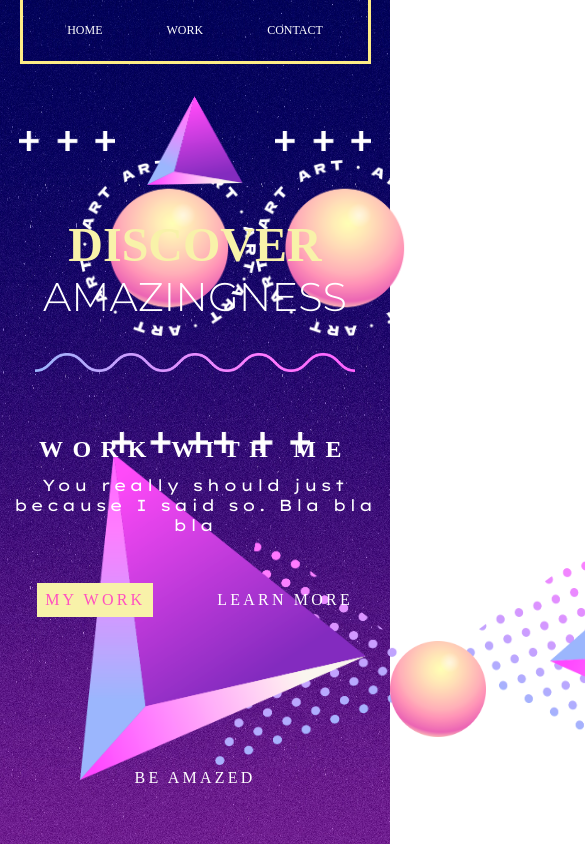
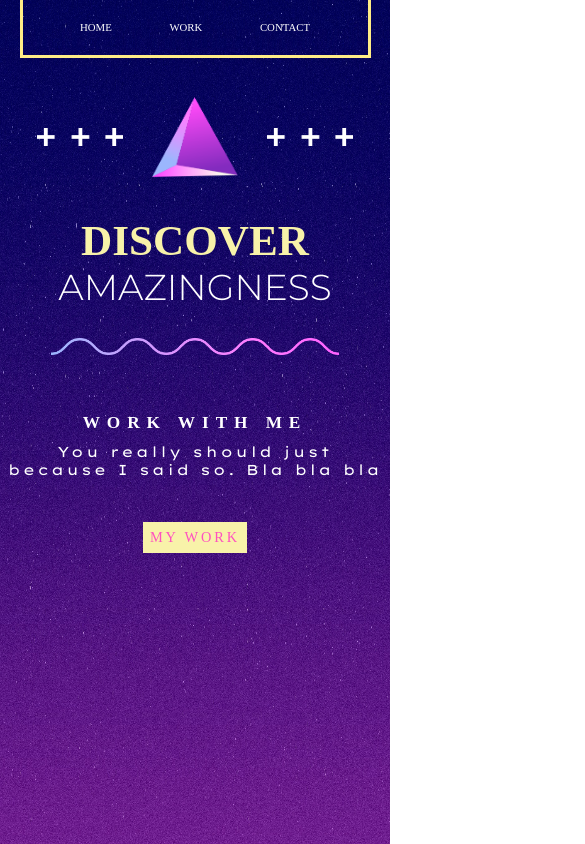
Before and after one commit to aleksasdev/website-2, a React (Create React App) app: page / in a window 390 px wide. Shown: the top 844 px of the page, 585 px wide, since content can reach past the window. Built offline with nearby package versions, Linux system fonts and the light colour scheme; the HTML template or start-up script is replaced by a standard one; a web font is replaced by a local one.

Commit message:
added responsiveness for mobile and big screens

```diff
--- a/src/components/Header/header.css
+++ b/src/components/Header/header.css
@@ -106,9 +106,6 @@
         width: 20rem;
         height: auto;
     }
-    #cube {
-        display: none;
-    }
 }
 
 /* Fourth layer */
@@ -163,8 +160,20 @@
     padding-top: 2rem;
     letter-spacing: 0.2em;
 }
-@media (max-width: 1100px) {
-    #trippy-triangle {
+@media (max-width: 40em) {
+    .balls-container {
+        display: none;
+    }
+    .text-sub-body {
+        max-width: 26rem;
+    }
+    .text-subtitle {
+        font-size: 1.2em;
+    }
+    .cta-second-button {
+        display: none;
+    }
+    .last-remaining-text {
         display: none;
     }
 }
@@ -224,6 +233,15 @@
     padding-left: 5rem;
     z-index: -1;
 }
+@media (max-width: 1500px) {
+    .loose-assets-container {
+        display: none;
+    }
+    .loose-assets-trippy-triangles {
+        display: none;
+    }
+}
+
 /* Animations */
 #circle:hover {
     cursor: pointer;
@@ -236,10 +254,3 @@
         display: none;
     }
 }
-
-/* @media (min-width: 1940px) {
-    .header-container {
-        background-size: cover;
-        background-position: 0 -26rem;
-    }
-} */
--- a/src/index.css
+++ b/src/index.css
@@ -27,8 +27,14 @@
   --third-color: 255, 81, 192;
 }
 
+/* Adjusting font sizes */
 @media (min-width: 2000px) {
   html {
-    font-size: 1.5em;
+    font-size: 1.4em;
   }
 }
+@media (max-width: 40em) {
+  html {
+    font-size: 0.9em;
+  }
+}
```
